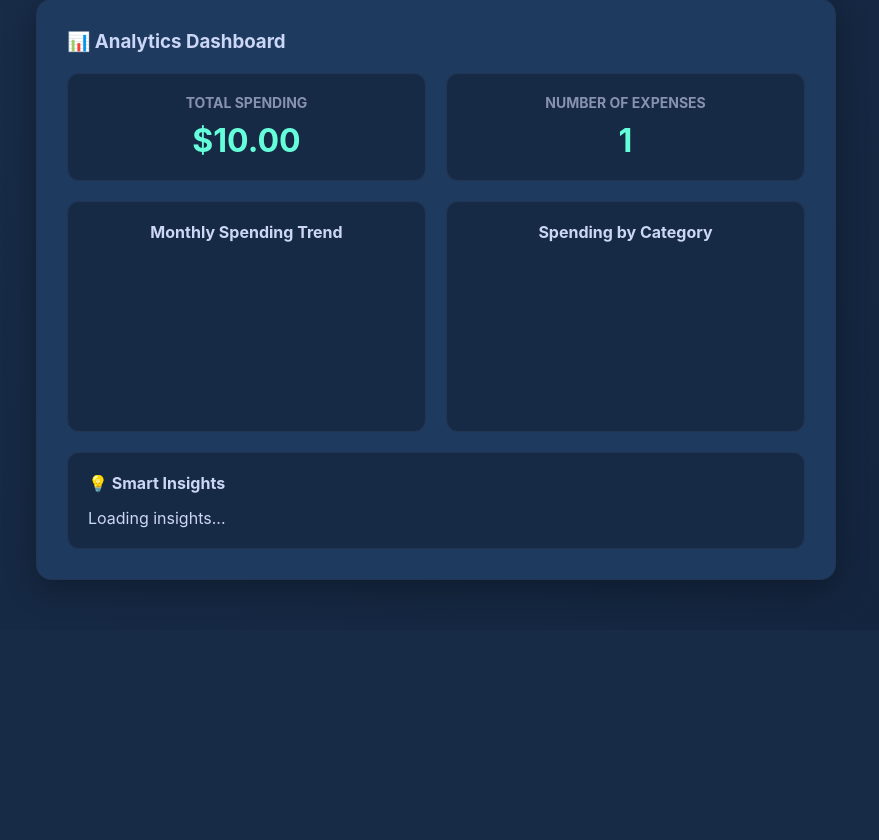
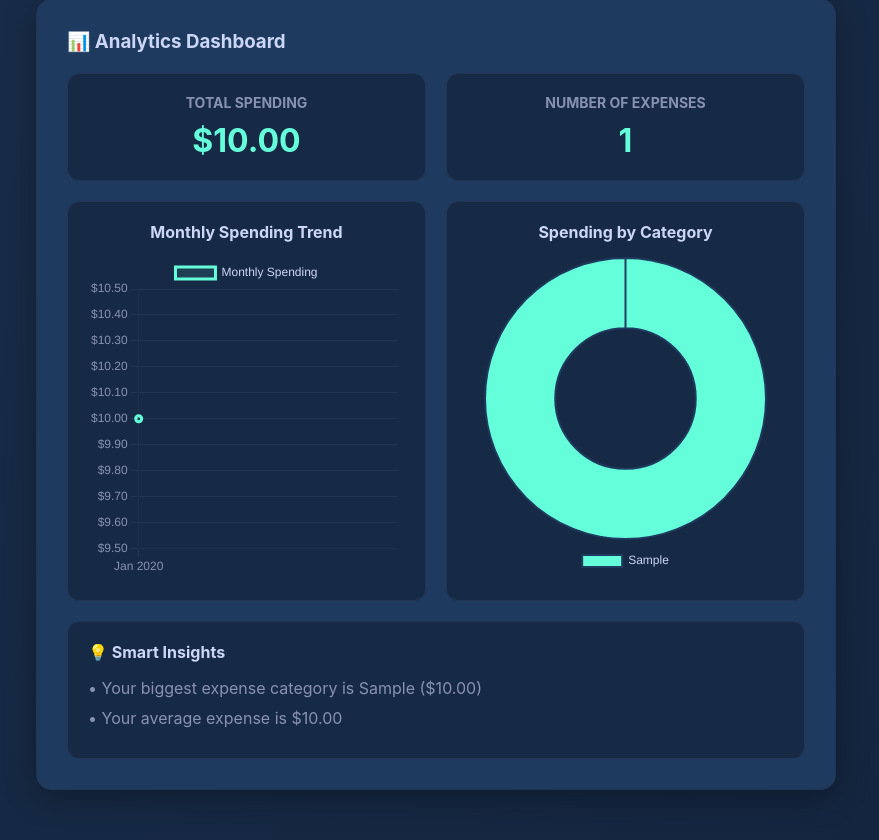
Before and after one commit to amitharwal/MoneyExpenseTracker, a Flask app: page / in a window 1280 px wide. Shown: the part 1101-1941 px from the top of the page, without its empty margins (204-1083 px from the left). Before the commit the page ends 1701 px from the top, so only its background shows below. Run offline with Flask 3, Linux system fonts and the light colour scheme; a user stored in the database is signed in; tables that the repository leaves empty hold one stand-in row (values such as "Sample post"); a map, chart or similar area stays blank.

Commit message:
Fixed styling and better sizing for analytics.

```diff
--- a/app.py
+++ b/app.py
@@ -27,7 +27,6 @@
 # This tells Flask-Login how to find a user
 @login_manager.user_loader
 def load_user(user_id):
-    """Load user by ID for Flask-Login"""
     return User.query.get(int(user_id))
 
 
--- a/static/script.js
+++ b/static/script.js
@@ -256,46 +256,105 @@
     showSuccess('💾 Exported to JSON!');
 }
 
-// NEW ANALYTICS FUNCTIONS
+// ANALYTICS FUNCTIONS
 
 // Load analytics data
 async function loadAnalytics() {
+    console.log('🔍 Starting loadAnalytics function');
+
     try {
+        console.log('📡 Fetching analytics data...');
         const response = await fetch('/api/analytics/summary');
         const data = await response.json();
+
+        console.log('📊 Analytics data received:', data);
+
+        // Check if Chart.js is loaded
+        if (typeof Chart === 'undefined') {
+            console.error('❌ Chart.js is not loaded!');
+            showChartError('monthly-chart-error');
+            showChartError('category-chart-error');
+            return;
+        } else {
+            console.log('✅ Chart.js is loaded');
+        }
 
         // Update summary stats
         document.getElementById('total-spending').textContent = `$${data.total_expenses.toFixed(2)}`;
         document.getElementById('expense-count').textContent = expenses.length;
 
-        // Create charts
+        // Create charts if data exists
+        if (data.monthly_data && data.monthly_data.length > 0) {
+            console.log('📈 Creating monthly chart with data:', data.monthly_data);
             createMonthlyChart(data.monthly_data);
+        } else {
+            console.log('📈 No monthly data available');
+            showChartPlaceholder('monthly-chart', 'No monthly data yet. Add expenses from different months!');
+        }
+
+        if (data.category_data && data.category_data.length > 0) {
+            console.log('🥧 Creating category chart with data:', data.category_data);
             createCategoryChart(data.category_data);
+        } else {
+            console.log('🥧 No category data available');
+            showChartPlaceholder('category-chart', 'No category data yet. Add some expenses!');
+        }
 
         // Display insights
+        console.log('💡 Displaying insights:', data.insights);
         displayInsights(data.insights);
 
     } catch (error) {
-        console.error('Error loading analytics:', error);
+        console.error('❌ Error loading analytics:', error);
     }
+}
+
+// Show chart error
+function showChartError(errorElementId) {
+    const errorEl = document.getElementById(errorElementId);
+    if (errorEl) {
+        errorEl.style.display = 'block';
+    }
+}
+
+// Show chart placeholder
+function showChartPlaceholder(canvasId, message) {
+    const canvas = document.getElementById(canvasId);
+    const ctx = canvas.getContext('2d');
+
+    // Clear canvas
+    ctx.clearRect(0, 0, canvas.width, canvas.height);
+
+    // Draw placeholder text
+    ctx.fillStyle = '#8892b0';
+    ctx.font = '16px Arial';
+    ctx.textAlign = 'center';
+    ctx.fillText(message, canvas.width / 2, canvas.height / 2);
 }
 
 // Create monthly spending trend chart
 function createMonthlyChart(monthlyData) {
-    const ctx = document.getElementById('monthly-chart').getContext('2d');
+    const canvas = document.getElementById('monthly-chart');
+    if (!canvas) {
+        console.error('Monthly chart canvas not found');
+        return;
+    }
+
+    const ctx = canvas.getContext('2d');
 
     // Destroy existing chart if it exists
     if (window.monthlyChart) {
         window.monthlyChart.destroy();
     }
 
+    try {
         window.monthlyChart = new Chart(ctx, {
             type: 'line',
             data: {
                 labels: monthlyData.map(item => {
                     // Convert "2025-07" to "July 2025"
                     const date = new Date(item.month + '-01');
-                return date.toLocaleDateString('en-US', { month: 'long', year: 'numeric' });
+                    return date.toLocaleDateString('en-US', { month: 'short', year: 'numeric' });
                 }),
                 datasets: [{
                     label: 'Monthly Spending',
@@ -304,11 +363,12 @@
                     backgroundColor: 'rgba(100, 255, 218, 0.1)',
                     borderWidth: 3,
                     fill: true,
-                tension: 0.4 // Smooth curves
+                    tension: 0.4
                 }]
             },
             options: {
                 responsive: true,
+                maintainAspectRatio: false,
                 plugins: {
                     legend: {
                         labels: { color: '#ccd6f6' }
@@ -331,11 +391,22 @@
                 }
             }
         });
+        console.log('✅ Monthly chart created successfully');
+    } catch (error) {
+        console.error('❌ Error creating monthly chart:', error);
+        showChartPlaceholder('monthly-chart', 'Error loading chart');
+    }
 }
 
 // Create category pie chart
 function createCategoryChart(categoryData) {
-    const ctx = document.getElementById('category-chart').getContext('2d');
+    const canvas = document.getElementById('category-chart');
+    if (!canvas) {
+        console.error('Category chart canvas not found');
+        return;
+    }
+
+    const ctx = canvas.getContext('2d');
 
     // Destroy existing chart if it exists
     if (window.categoryChart) {
@@ -348,6 +419,7 @@
         '#82aaff', '#f78c6c', '#c792ea', '#89ddff'
     ];
 
+    try {
         window.categoryChart = new Chart(ctx, {
             type: 'doughnut',
             data: {
@@ -361,6 +433,7 @@
             },
             options: {
                 responsive: true,
+                maintainAspectRatio: false,
                 plugins: {
                     legend: {
                         position: 'bottom',
@@ -381,13 +454,18 @@
                 }
             }
         });
+        console.log('✅ Category chart created successfully');
+    } catch (error) {
+        console.error('❌ Error creating category chart:', error);
+        showChartPlaceholder('category-chart', 'Error loading chart');
+    }
 }
 
 // Display insights
 function displayInsights(insights) {
     const insightsContainer = document.getElementById('insights-list');
 
-    if (insights.length === 0) {
+    if (!insights || insights.length === 0) {
         insightsContainer.innerHTML = '<p>No insights available yet.</p>';
         return;
     }
--- a/static/style.css
+++ b/static/style.css
@@ -1,5 +1,3 @@
-/* static/style.css - Beautiful dark blue theme with animations */
-
 /* Reset and base styles */
 * {
     margin: 0;
@@ -474,12 +472,30 @@
     border: 1px solid var(--border);
     border-radius: 12px;
     padding: 20px;
+    /* IMPORTANT: Fixed height for charts */
+    height: 400px;
+    position: relative;
 }
 
 .chart-card h4 {
     color: var(--text-primary);
     margin-bottom: 15px;
     text-align: center;
+}
+
+/* CRITICAL: Chart canvas sizing */
+.chart-card canvas {
+    max-width: 100% !important;
+    max-height: 320px !important; /* Leave room for title */
+    width: 100% !important;
+    height: 320px !important;
+}
+
+/* Chart container wrapper */
+.chart-wrapper {
+    position: relative;
+    height: 320px;
+    width: 100%;
 }
 
 .insights-card {
@@ -529,4 +545,14 @@
     .charts-container {
         grid-template-columns: 1fr;
     }
+
+    /* Smaller charts on mobile */
+    .chart-card {
+        height: 350px;
+    }
+
+    .chart-card canvas {
+        max-height: 270px !important;
+        height: 270px !important;
+    }
 }
--- a/templates/index.html
+++ b/templates/index.html
@@ -5,8 +5,7 @@
     <meta name="viewport" content="width=device-width, initial-scale=1.0">
     <title>Expense Tracker</title>
     <link rel="stylesheet" href="{{ url_for('static', filename='style.css') }}">
-    <!-- Add Chart.js CDN -->
-    <script src="https://cdnjs.cloudflare.com/ajax/libs/Chart.js/4.4.0/chart.min.js"></script>
+    <script src="https://cdn.jsdelivr.net/npm/chart.js"></script>
 </head>
 <body>
     <div class="container">
@@ -98,7 +97,6 @@
                 </div>
             </section>
 
-            <!-- NEW ANALYTICS SECTION -->
             <section class="analytics-section card">
                 <h3 class="section-title">📊 Analytics Dashboard</h3>
 
@@ -118,12 +116,16 @@
                     <div class="charts-container">
                         <div class="chart-card">
                             <h4>Monthly Spending Trend</h4>
-                            <canvas id="monthly-chart"></canvas>
+                            <div class="chart-wrapper">
+                                <canvas id="monthly-chart"></canvas>
+                            </div>
                         </div>
 
                         <div class="chart-card">
                             <h4>Spending by Category</h4>
-                            <canvas id="category-chart"></canvas>
+                            <div class="chart-wrapper">
+                                <canvas id="category-chart"></canvas>
+                            </div>
                         </div>
                     </div>
 
```
Lines whose indentation alone changed are shown as unchanged.
